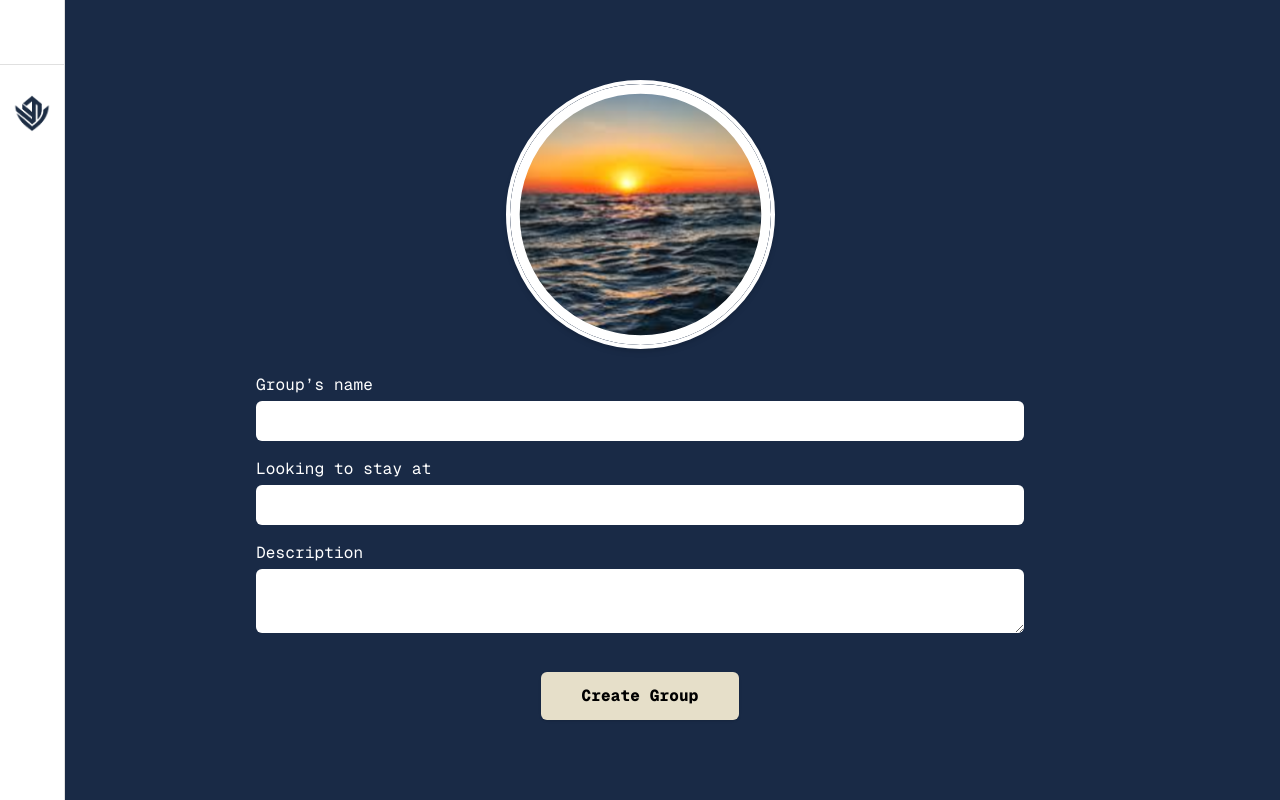
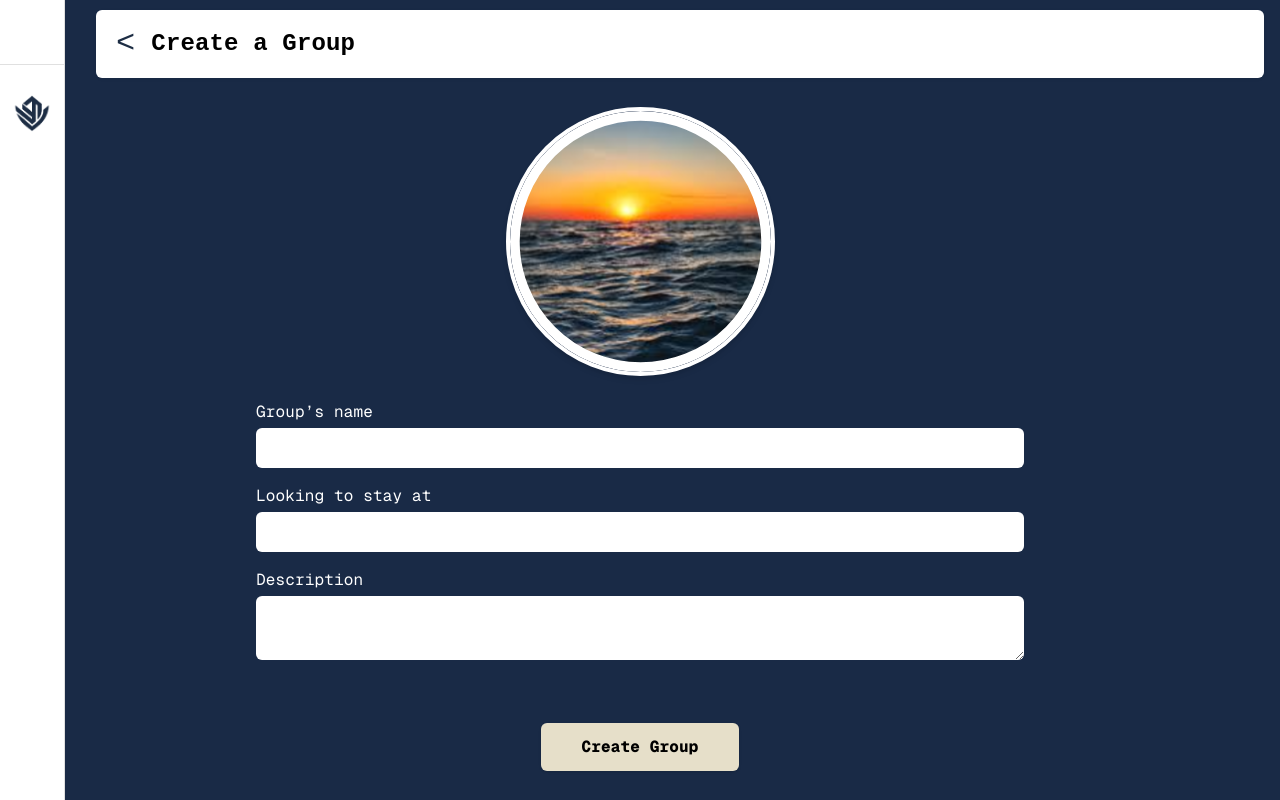
Before and after one commit to RoomieFinder/webapp-frontend, a Next.js app: page /tenants/group in a window 1280 px wide. Built offline with nearby package versions, Linux system fonts and the light colour scheme; some icons are missing.

Commit message:
add topbar

```diff
--- a/src/app/tenants/group/page.tsx
+++ b/src/app/tenants/group/page.tsx
@@ -48,10 +48,13 @@ export default function CreateGroup() {
 
     return (
         <div className="flex h-screen w-full">
-
             {/* Main Content */}
             <div className="flex-1 bg-[#192A46] flex flex-col">
 
+                {/* TopBar */}
+                <div className="w-full px-4">
+                    <TopBar pageName="Create a Group" />
+                </div>
 
                 {/* Form */}
                 <div className="flex flex-col flex-1 items-center justify-center">
@@ -108,7 +111,7 @@ export default function CreateGroup() {
                         <button
                             type="submit"
                             disabled={loading}
-                            className="mt-4 bg-[#E6DFC9] text-black px-10 py-3 rounded-md shadow font-mono font-extrabold
+                            className="mt-10 bg-[#E6DFC9] text-black px-10 py-3 rounded-md shadow font-mono font-extrabold
                                        hover:bg-[#d4c6aa] hover:scale-105 hover:shadow-lg transition-all duration-200"
                         >
                             {loading ? "Creating..." : "Create Group"}
```
